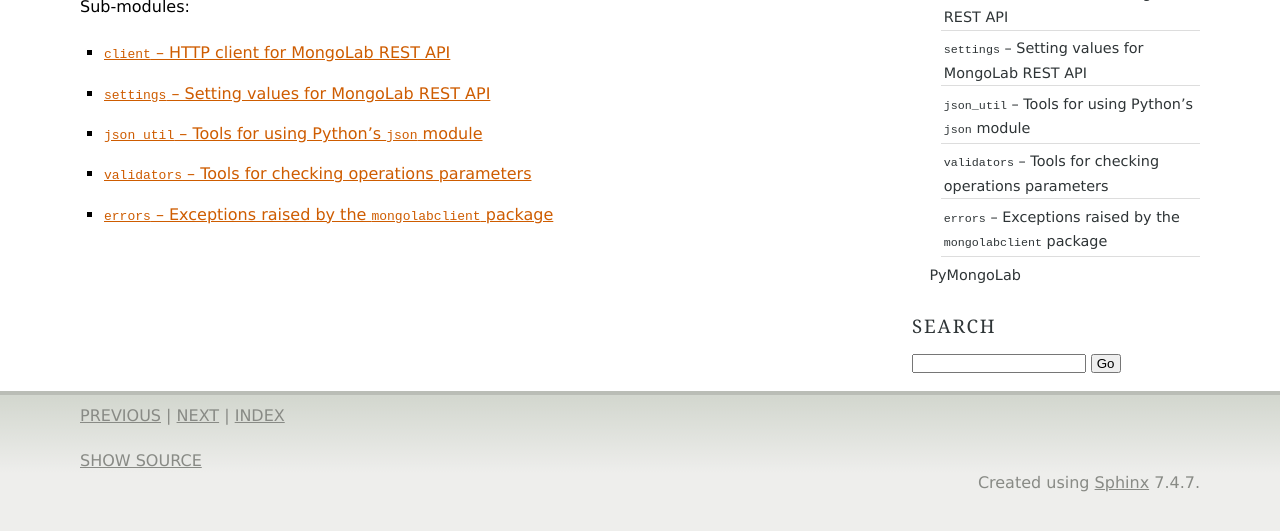
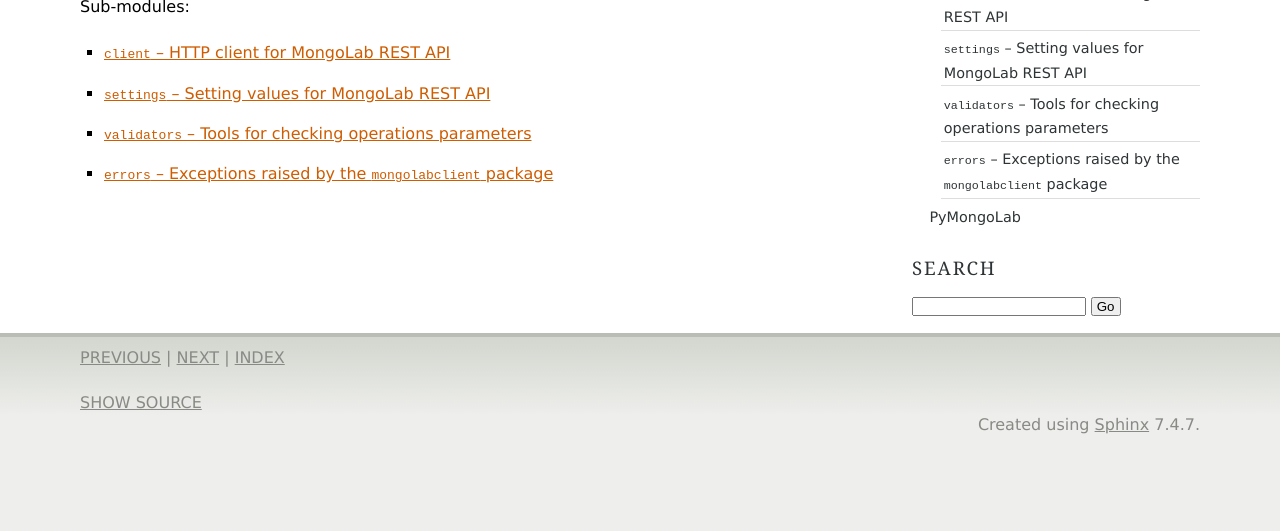
Before and after one commit to puentesarrin/pymongolab, a Sphinx documentation site: the page built from doc/mongolabclient/index.rst, in a window 1280 px wide, cut to the strip 271-802 px from the top of the page. Built offline with Sphinx 7.4.7, drawn with Linux system fonts in a browser that asks for light colours; formulas are drawn with MathJax 3.

Commit message:
Removing json_util form doc

```diff
--- a/doc/mongolabclient/index.rst
+++ b/doc/mongolabclient/index.rst
@@ -15,6 +15,5 @@ Sub-modules:
 
    client
    settings
-   json_util
    validators
    errors
--- a/doc/mongolabclient/json_util.rst
+++ /dev/null
@@ -1,8 +0,0 @@
-:mod:`json_util` -- Tools for using Python's :mod:`json` module
----------------------------------------------------------------
-
-.. automodule:: mongolabclient.json_util
-    :synopsis: Tools for using Python's json module
-    :members:
-    :undoc-members:
-    :show-inheritance:
```
